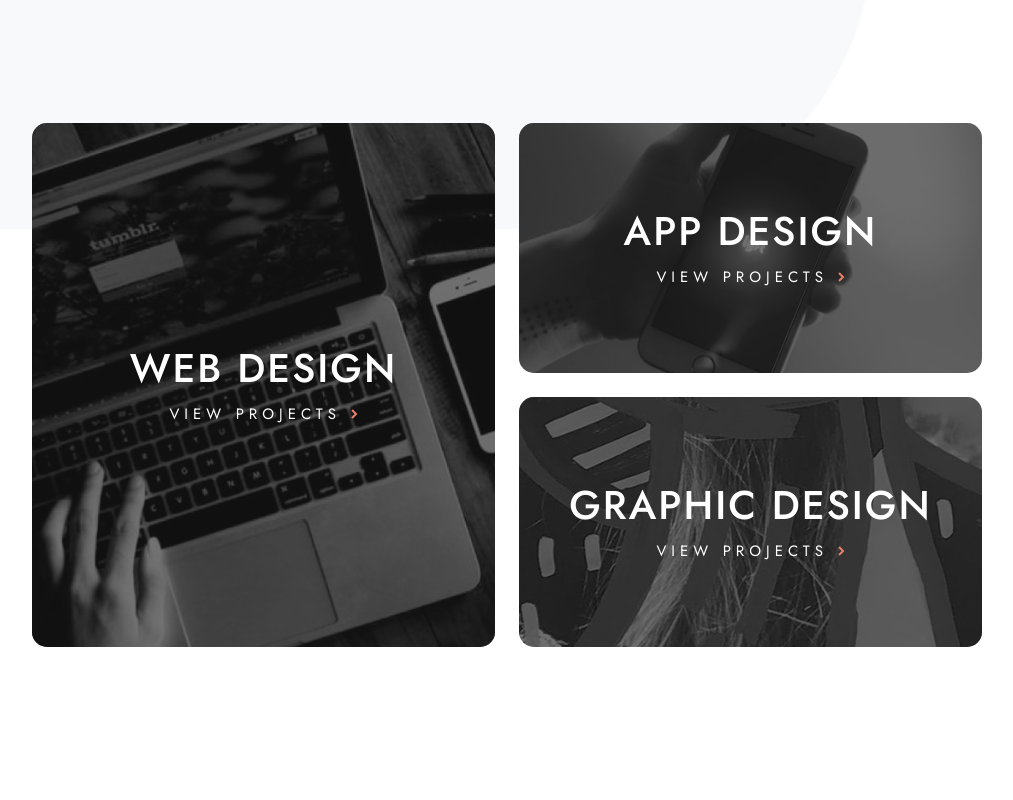
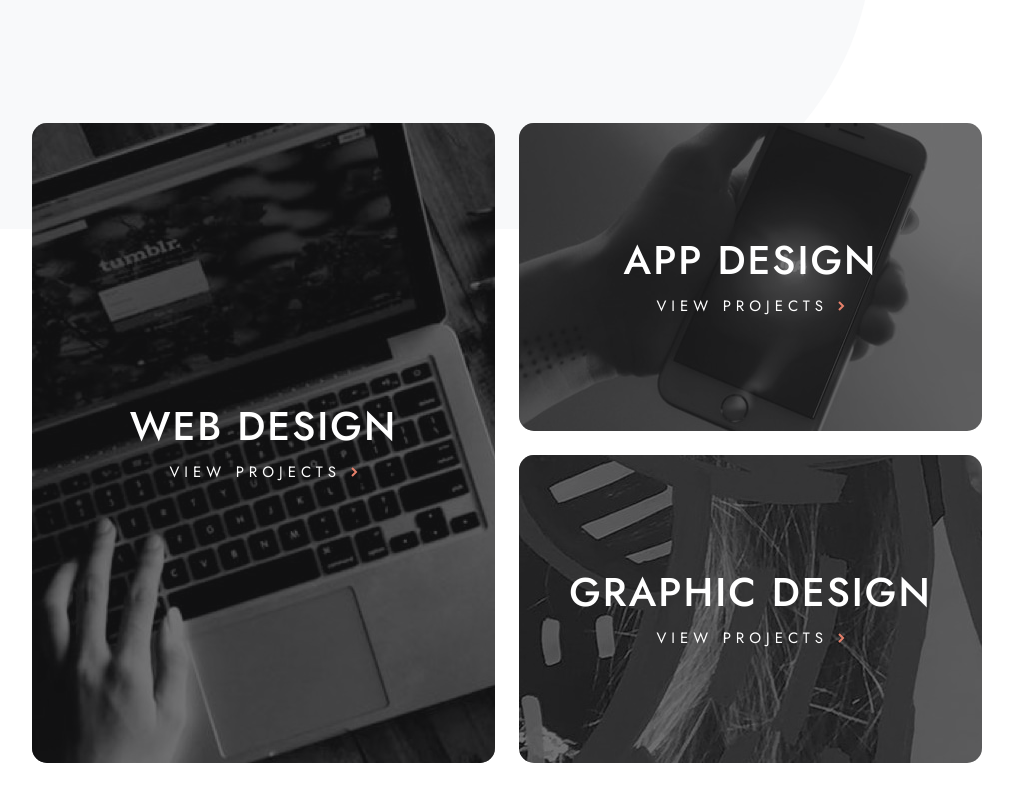
Before and after one commit to danjohnson77/designo-website, a Next.js app: page / in a window 1280 px wide. Shown: the part 840-1640 px from the top of the page, without its empty margins (133-1146 px from the left). Built offline with nearby package versions, Linux system fonts and the light colour scheme.

Commit message:
adjusted desktop grid gap

```diff
--- a/styles/Category.module.scss
+++ b/styles/Category.module.scss
@@ -76,6 +76,8 @@
 
 @media (min-width: $desktop-breakpoint) {
   .category {
+    height: 308px;
+
     &.web {
       background-image: url("../public/bg/home/desktop/image-web-design-large.jpg");
     }
--- a/styles/Layout.module.scss
+++ b/styles/Layout.module.scss
@@ -58,7 +58,6 @@
     display: grid;
     grid-template-columns: repeat(2, 1fr);
     gap: 24px;
-
     .web {
       grid-row: 1 / 3;
       grid-column: 1;
```
